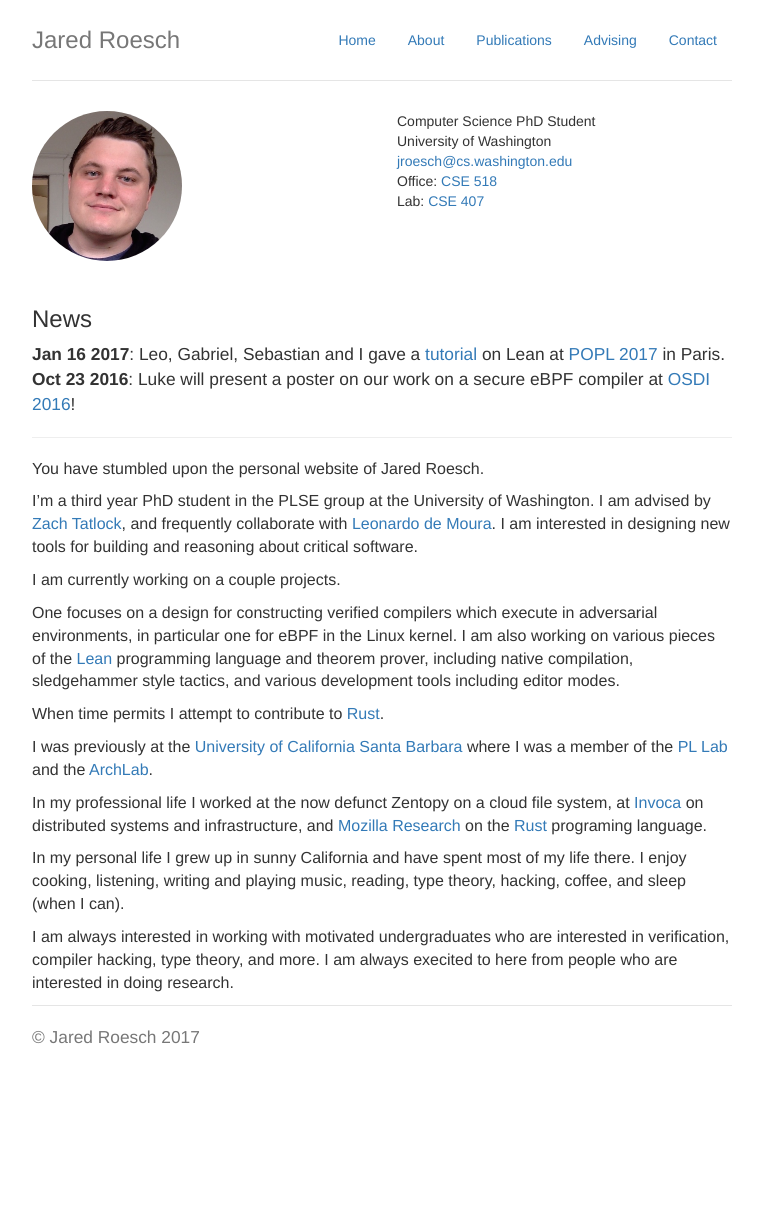
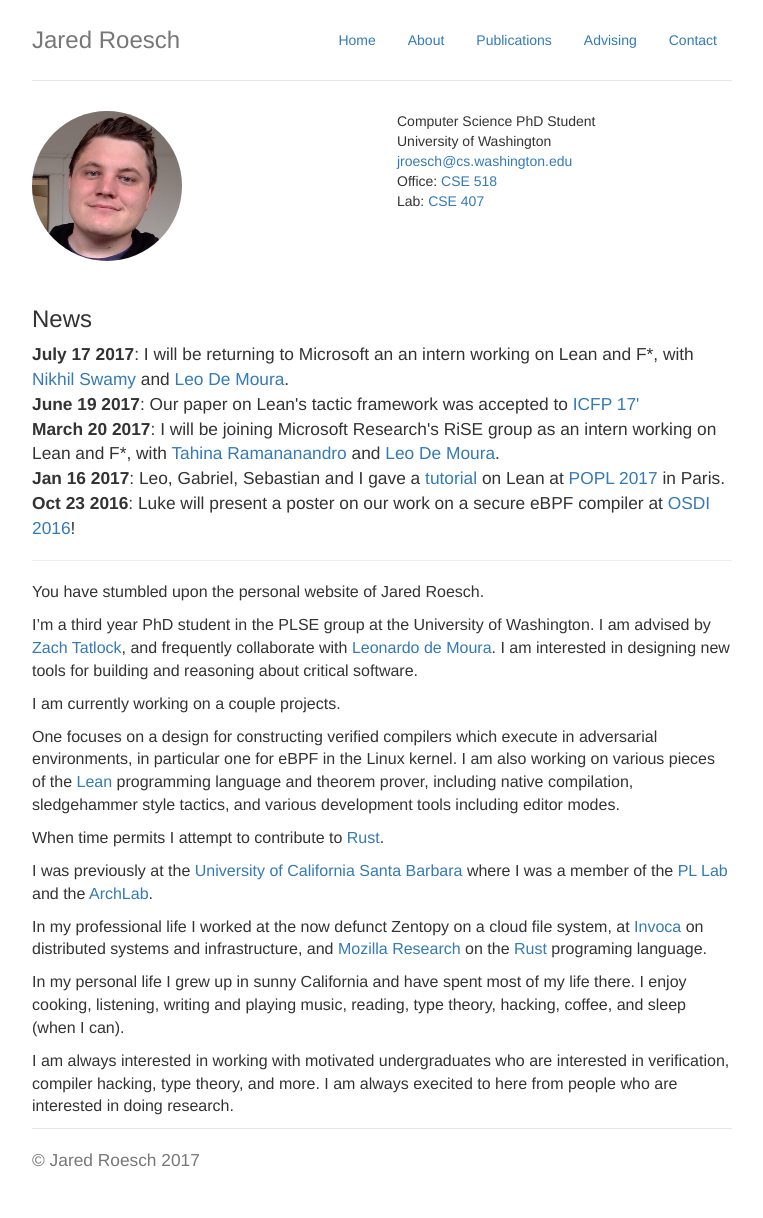
Before and after one commit to jroesch/jroesch.github.io, a Jekyll site: the page built from index.html, in a window 1280 px wide. Shown: the whole page, without its empty margins (258-1021 px from the left). Built offline with Jekyll 4.4.1, drawn with Linux system fonts in a browser that asks for light colours; before the commit the page ends 1094 px from its top, so only the background shows below that.

Commit message:
Update news

```diff
--- a/index.html
+++ b/index.html
@@ -20,6 +20,14 @@ title: "Jared Roesch's Research Homepage"
 
   <div id="news">
       <h3>News</h3>
+      <div><b>July 17 2017</b>: I will be returning to Microsoft an an intern working on Lean and F*,
+      with <a href="https://www.microsoft.com/en-us/research/people/nswamy/">Nikhil Swamy</a> and
+      <a href="http://leodemoura.github.io/">Leo De Moura</a>. </div>
+      <div><b>June 19 2017</b>: Our paper on Lean's tactic framework was accepted to
+      <a href="http://icfp17.sigplan.org/track/icfp-2017-papers#event-overview">ICFP 17'</a></div>
+      <div><b>March 20 2017</b>: I will be joining Microsoft Research's RiSE group as an intern working on Lean and F*,
+      with <a href="https://www.microsoft.com/en-us/research/people/taramana/">Tahina Ramananandro</a> and
+      <a href="http://leodemoura.github.io/">Leo De Moura</a>. </div>
       <div><b>Jan 16 2017</b>: Leo, Gabriel, Sebastian and I gave a
       <a href="http://leanprover.github.io/presentations/20170116_POPL/">tutorial</a>
       on Lean at <a href="http://popl17.sigplan.org/">POPL 2017</a> in Paris. <br>
```
Also changed, not shown: advising.md (+1 -1 lines).
